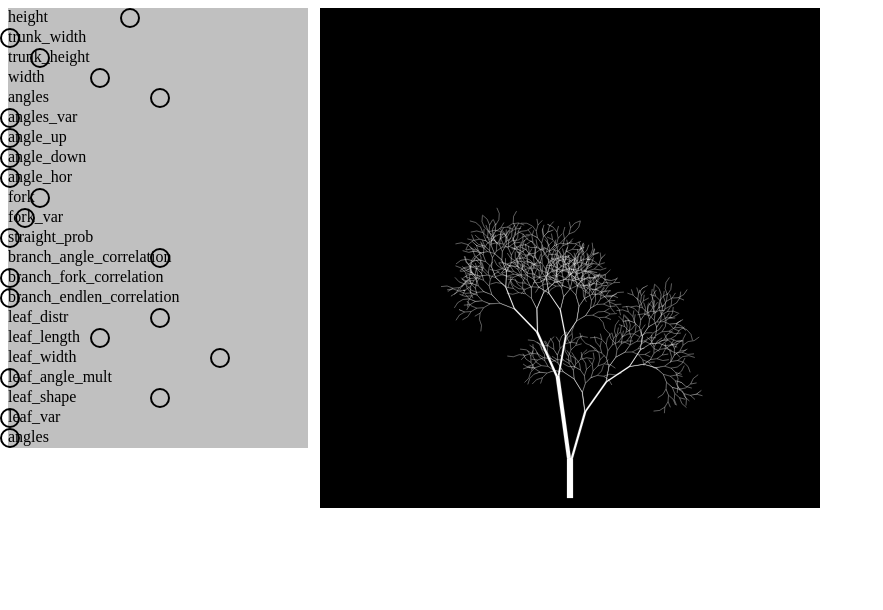
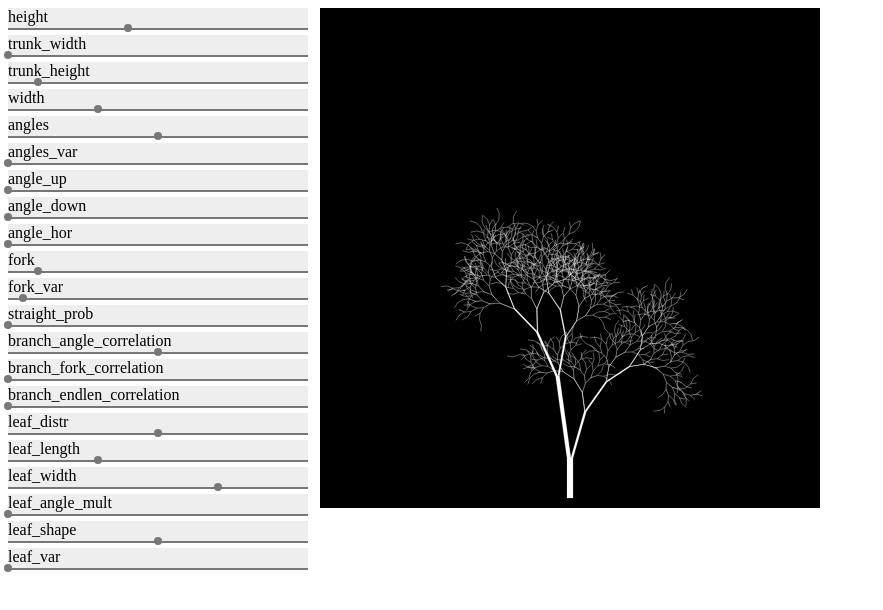
Before and after one commit to mik01aj/trees.js, a plain HTML site: page index.html in a window 1280 px wide. Shown: the whole page, without its empty margins (0-883 px from the left). Drawn offline with Linux system fonts and the light colour scheme.

Commit message:
Style update.

```diff
--- a/index.html
+++ b/index.html
@@ -8,16 +8,19 @@
     .slider {
         width: 300px;
         height: 20px;
-        background-color: silver;
+        background-color: #eee;
         position: relative;
+        margin-bottom: 5px;
+        border-bottom: 2px solid #777;
     }
     .slider .state {
         position: absolute;
         left: 0;
-        margin-left: -0.5em;
-        width: 1em;
-        height: 1em;
-        border: 2px solid black;
+        top: 1em;
+        margin-left: -0.25em;
+        width: 0.5em;
+        height: 0.5em;
+        background-color: #777;
         border-radius: 50%;
     }
     .slider::before {
@@ -30,8 +33,6 @@
 <canvas width="500" height="500"></canvas>
 
 <div id="sliders"></div>
-
-<div class="slider" data-param="angles"><span class="state"></span></div>
 
 <script src="zepto.js"></script>
 
```
